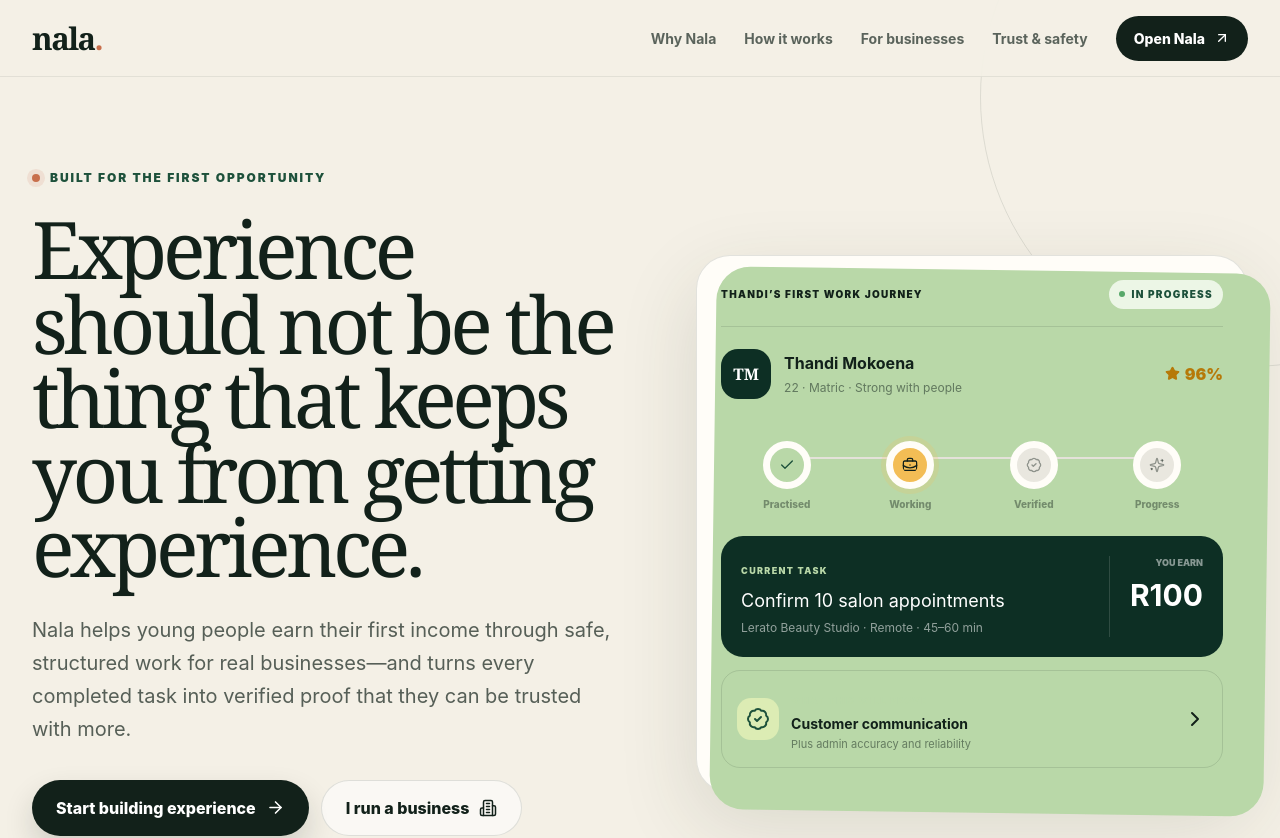
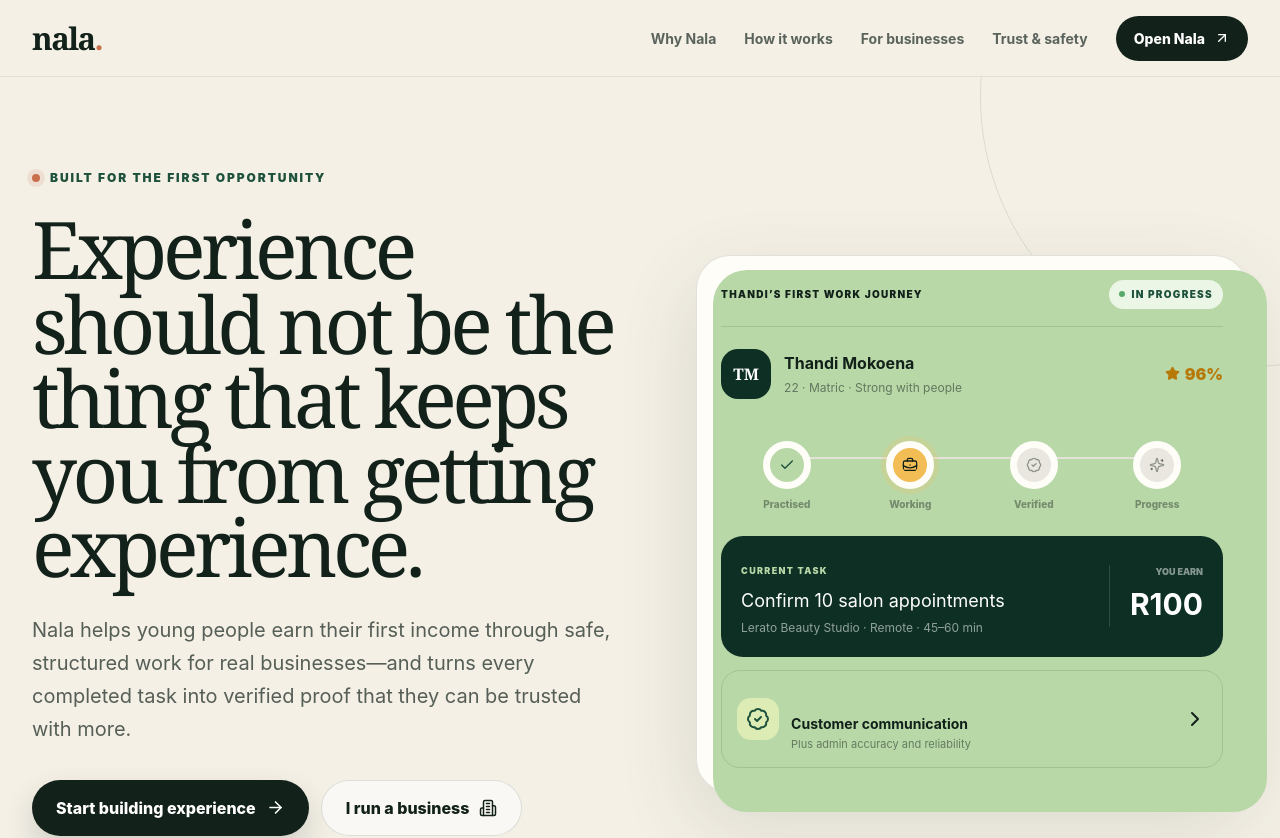
Before and after one commit to Buttercode-systems/Nala, a Next.js app: page / in a window 1280 px wide. Shown: the top 838 px of the page. Built offline with nearby package versions, Linux system fonts and the light colour scheme.

Commit message:
fix: align hero card content and backing edges

```diff
--- a/src/app/hero-card-fix.css
+++ b/src/app/hero-card-fix.css
@@ -1,13 +1,30 @@
-/* Treat the desktop journey visual as one physical card: panel, text and controls share the same rotation. */
+/* Desktop journey visual: rotate the complete composition once.
+   The backing layer is offset only, so every visible edge remains parallel
+   to the text, controls, dividers and inner panels. */
 @media (min-width: 901px) {
   .journey-board {
-    transform: rotate(-2deg);
+    transform: rotate(-1.35deg);
     transform-origin: center;
+    isolation: isolate;
   }
 
   .journey-board::before {
     inset: 14px -20px -20px 16px;
-    transform: rotate(0.8deg);
+    transform: none;
     transform-origin: center;
   }
+
+  .journey-topline,
+  .journey-person,
+  .journey-track,
+  .task-ticket,
+  .passport-preview {
+    width: 100%;
+    max-width: 100%;
+  }
+
+  .task-ticket,
+  .passport-preview {
+    align-items: center;
+  }
 }
```
